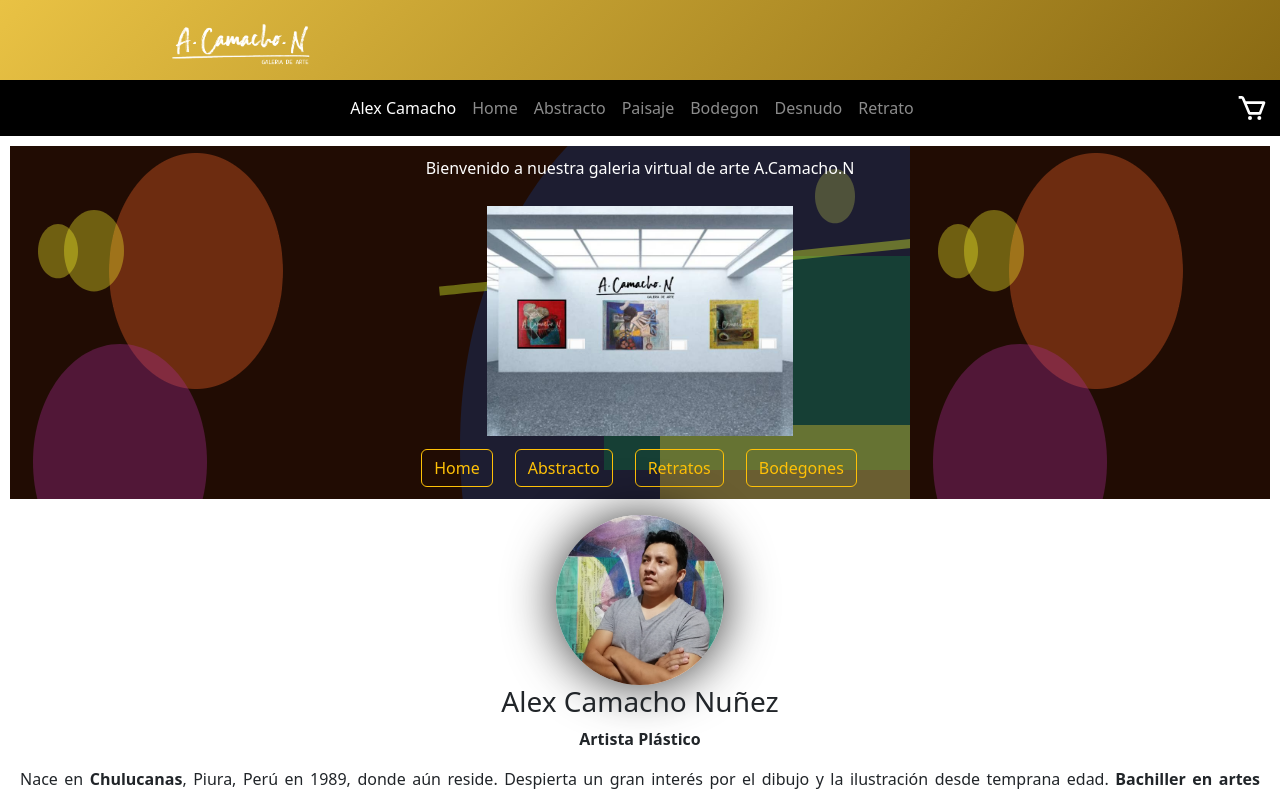
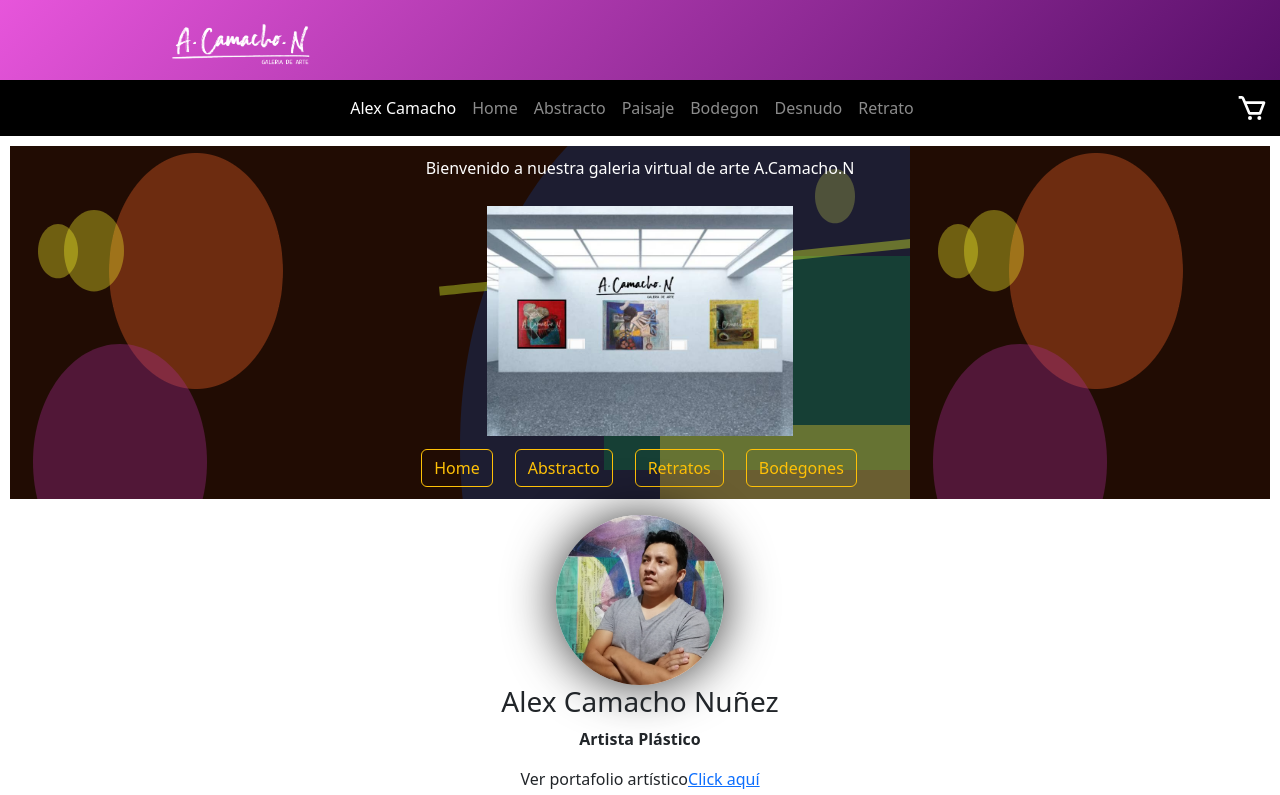
Before and after one commit to AlexCamachoN/my-app, a React (Create React App) app: page /promesa in a window 1280 px wide. Shown: the top 795 px of the page. Built offline with nearby package versions, Linux system fonts and the light colour scheme.

Commit message:
portafolio

```diff
--- a/src/component/contenedor/Contenedor.jsx
+++ b/src/component/contenedor/Contenedor.jsx
@@ -19,13 +19,18 @@ const Contenedor = ({data}) => {
 
         <h3>Alex Camacho Nuñez</h3>
         <p><b>Artista Plástico</b></p>
+        <p>Ver portafolio artístico
+           <a href="https://drive.google.com/file/d/1PyBfxcJhzKBW4BHikaStLVT7bVhr_ym4/view?usp=sharing"
+          target="_blank"
+          >Click aquí</a>
+        </p>
         {/* <h3>{data} </h3> */}
         <div style={{textAlign:'justify', margin:'10px' }}>
-            <p>Nace en <strong> Chulucanas</strong>, Piura, Perú en 1989,
+            {/* <p>Nace en <strong> Chulucanas</strong>, Piura, Perú en 1989,
             donde aún reside. Despierta un gran interés por el dibujo y
             la ilustración desde temprana edad. <strong> Bachiller en artes
              plasticas</strong>, donde aprende a trabajar con diferentes
-             técnicas como el dibujo, pastel, carboncillo, acuarela, acrílico, y oleo.</p>
+             técnicas como el dibujo, pastel, carboncillo, acuarela, acrílico, y oleo.</p> */}
 
             {show &&<p>La obra de Alex Camacho, encierra la búsqueda de una identidad plástica
                  que se enmarca en una síntesis abstracta geométrica, donde la esencia humana
@@ -57,6 +62,7 @@ const Contenedor = ({data}) => {
         </div>
 
 
+
     </div>
   )
 }
--- a/src/component/publicidad/Publicidad.css
+++ b/src/component/publicidad/Publicidad.css
@@ -1,5 +1,5 @@
 .publicidad {
-    background-image: linear-gradient(135deg, #e9c244, #8a6a13);
+    background-image: linear-gradient(135deg, #e755db, #570f69);
     background-size: 100%;
     animation: 10s infinite;
 }
```
